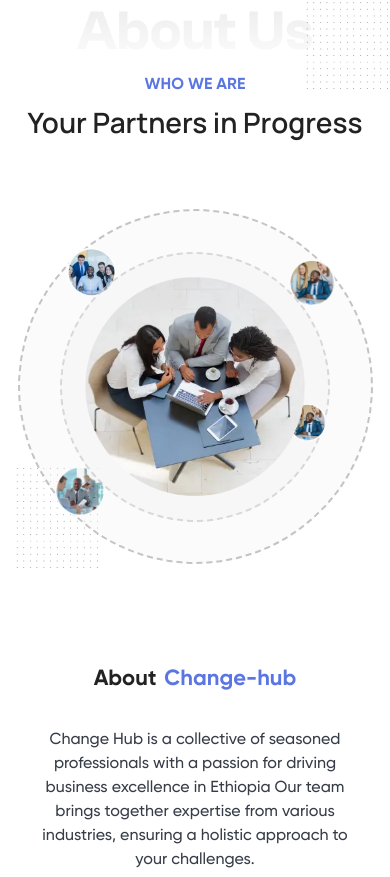
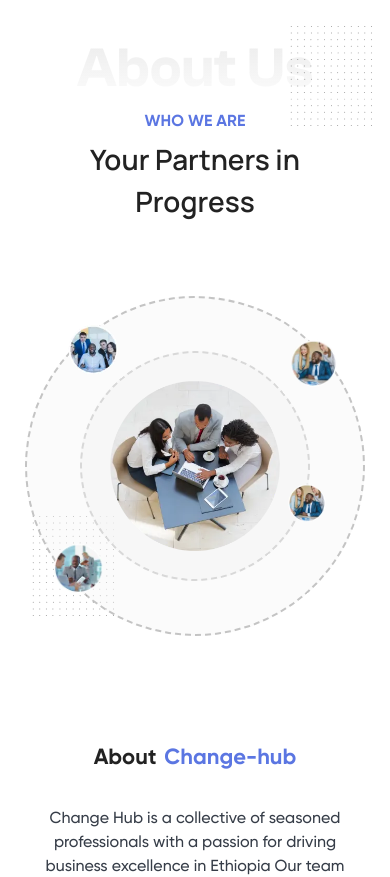
Before and after one commit to nanati45/Change-Hub, a Next.js app: page / in a window 390 px wide. Shown: the part 4020-4897 px from the top of the page. Built offline with nearby package versions, Linux system fonts and the light colour scheme; a web font is replaced by a local one.

Commit message:
style fixes

```diff
--- a/src/app/page.tsx
+++ b/src/app/page.tsx
@@ -7,7 +7,7 @@
 import AboutUs from "./sections/AboutUsSection";
 const page = () => {
   return (
-    <div className="relative w-full ">
+    <div className="relative w-full px-4">
       <div className="absolute top-2 w-full">
         <TopNavBar />
       </div>
--- a/src/app/sections/AboutUsSection.tsx
+++ b/src/app/sections/AboutUsSection.tsx
@@ -5,6 +5,7 @@
 import { ArrowIcon } from "@/components/Icons";
 import ValuesAndPrinciples from "@/components/ValuesAndPrinciplesSection";
 import RotatingImages from "@/components/RotatingSpinner";
+import RotatingSpinner from "@/components/RotatingSpinner";
 
 const AboutUs = () => {
   return (
@@ -46,9 +47,9 @@
         />
       </div>
 
-      <div className=" flex flex-col md:flex-row items-center md:justify-between justify-center gap-24 md:mb-20  px-8 max-w-[840px]">
+      <div className=" flex flex-col md:flex-row items-center md:justify-between justify-center gap-24 md:mb-20  px-8 max-w-[900px]">
         <div className="md:w-1/2 w-full flex items-center justify-center">
-          <RotatingImages />
+          <RotatingSpinner />
         </div>
         <div className="md:w-1/2 w-full flex flex-col  items-center justify-start px-4  gap-8">
           <h1
--- a/src/components/RotatingSpinner.tsx
+++ b/src/components/RotatingSpinner.tsx
@@ -4,12 +4,12 @@
 
 const RotatingSpinner = () => {
   return (
-    <div className="relative flex items-center justify-center w-[360px] h-[360px]">
+    <div className="relative flex items-center justify-center w-[360px] h-[360px] sm:w-[400px] sm:h-[400px]">
       {/* Rotating Outer Dotted Circle */}
       <motion.div
         animate={{ rotate: 360 }}
         transition={{ repeat: Infinity, duration: 50, ease: "linear" }}
-        className="absolute w-[355px] h-[355px] custom-dotted-circle rounded-full "
+        className="absolute w-[340px] h-[340px] sm:w-[365px] sm:h-[365px] custom-dotted-circle rounded-full "
       ></motion.div>
 
       {/* Outer Circle Rotating Images Container */}
@@ -57,7 +57,7 @@
       <motion.div
         animate={{ rotate: 360 }}
         transition={{ repeat: Infinity, duration: 50, ease: "linear" }}
-        className="absolute w-[270px] h-[270px] custom-dotted-circle-small rounded-full"
+        className="absolute w-[230px] h-[230px] sm:w-[270px] sm:h-[270px] custom-dotted-circle-small rounded-full"
       ></motion.div>
 
       {/* Inner Rotating Images */}
@@ -76,7 +76,7 @@
         </motion.div>
       </motion.div>
 
-      <div className="absolute w-[220px] h-[220px] flex items-center justify-center rounded-full">
+      <div className="absolute w-[170px] h-[170px] flex items-center justify-center rounded-full">
         <Image src="/images/Mask-group.webp" alt="1" width={220} height={220} />
       </div>
     </div>
```
